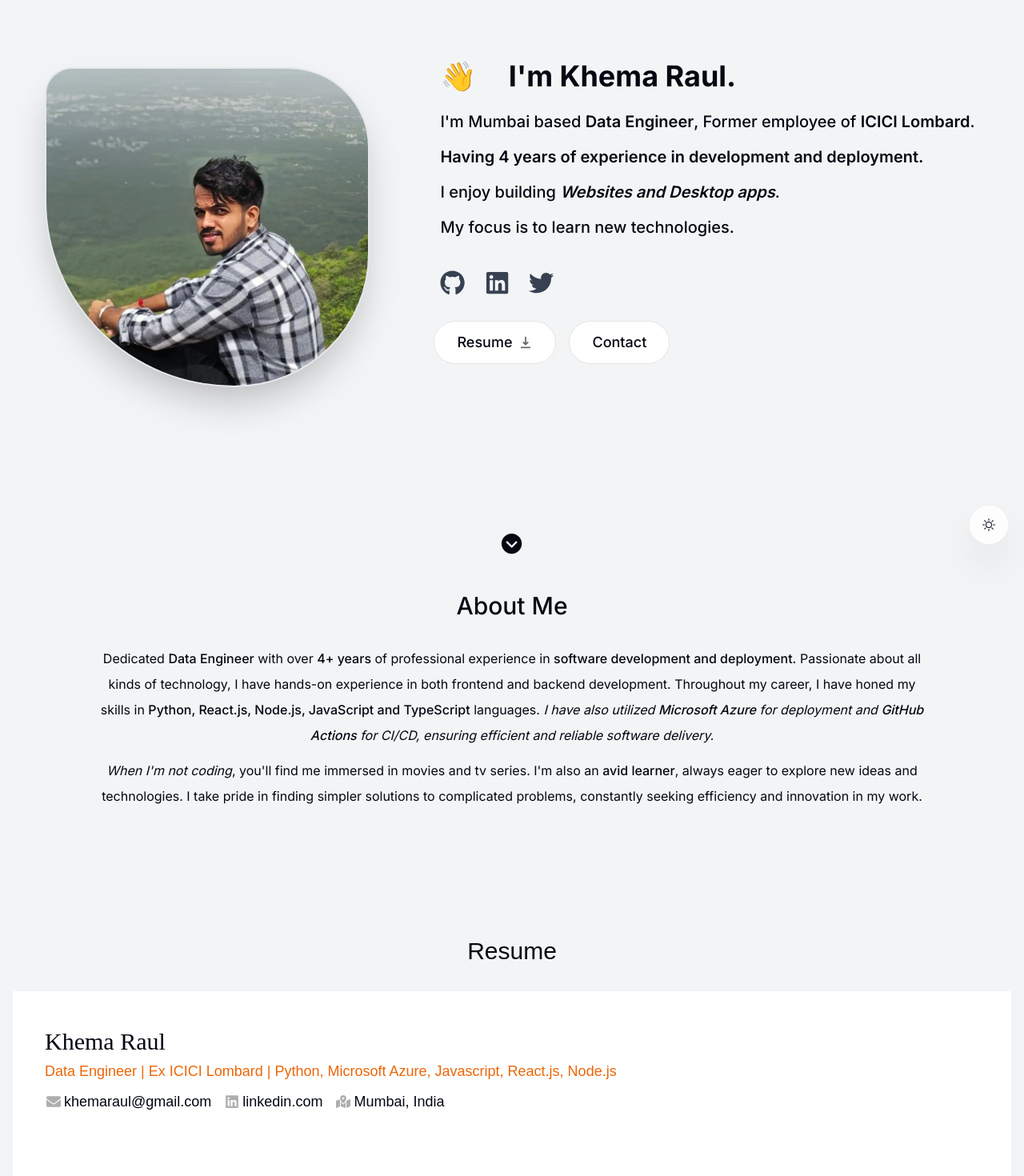
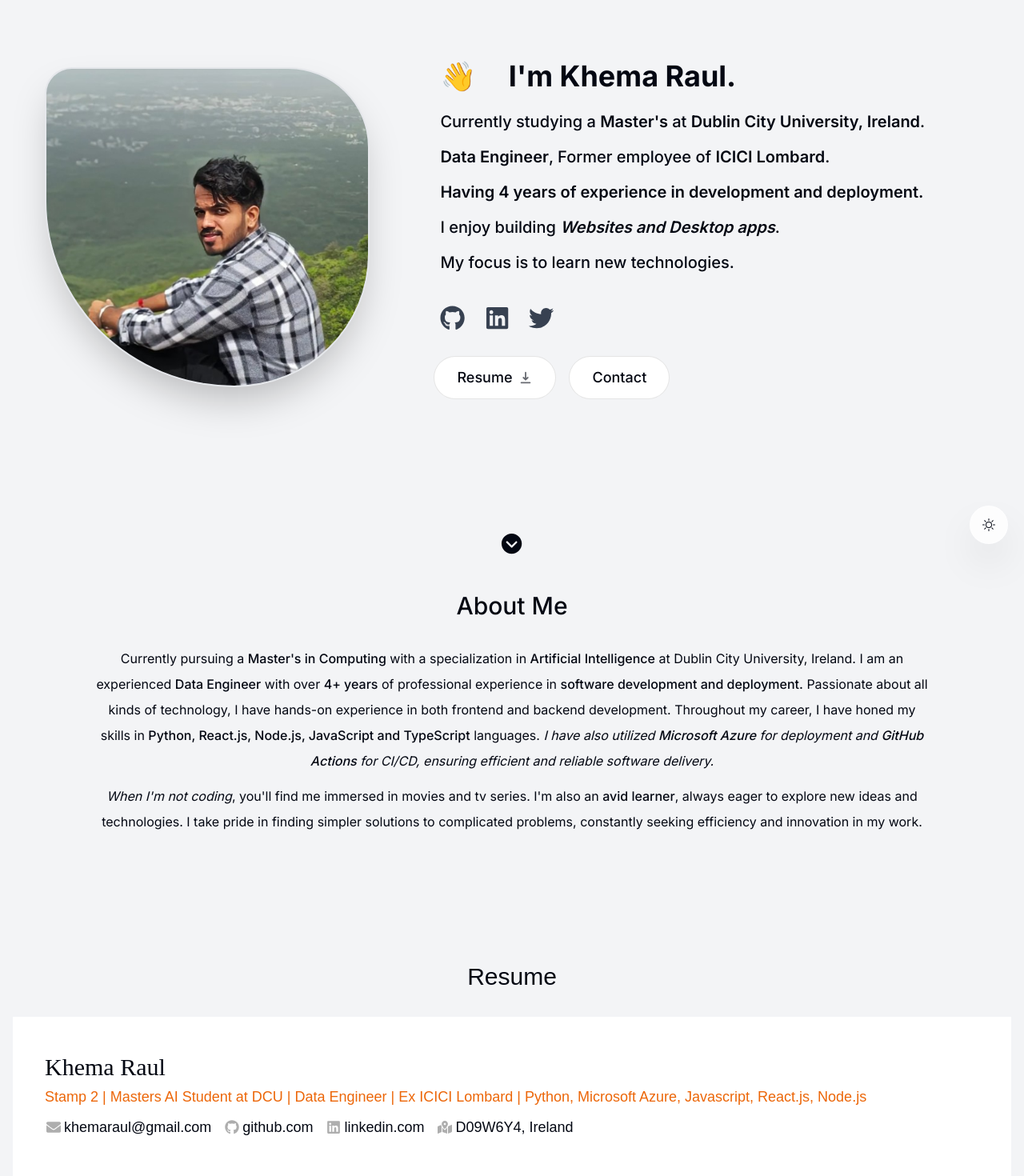
Before and after one commit to khemaraul/khemaRaulPortfolio, a Next.js app: page / in a window 1280 px wide. Shown: the part 100-1570 px from the top of the page at 80% size. Built offline with nearby package versions, Linux system fonts and the light colour scheme.

Commit message:
Updated on Sep 30

```diff
--- a/app/page.tsx
+++ b/app/page.tsx
@@ -13,7 +13,7 @@ export default function Home() {
       <About />
       <ResumeBackup />
       <Contact />
-      {/* <ConvertToPDF /> */}
+      <ConvertToPDF />
     </main>
   );
 }
--- a/components/about.tsx
+++ b/components/about.tsx
@@ -19,7 +19,8 @@ export default function About() {
     >
       <SectionHeading>About me</SectionHeading>
       <p className="mb-3">
-        Dedicated <span className="font-medium">Data Engineer</span> with over{" "}
+        Currently pursuing a <span className="font-medium">Master's in Computing</span> with a specialization in <span className="font-medium">Artificial Intelligence</span> at Dublin City University, Ireland.{" "}
+        I am an experienced <span className="font-medium">Data Engineer</span> with over{" "}
         <span className="font-medium">4+ years</span>{" "}of professional experience in{" "}
         <span className="font-medium">software development and deployment.</span>{" "}
         <span>Passionate about all kinds of technology, I have hands-on experience in both frontend and backend development.
--- a/components/intro.tsx
+++ b/components/intro.tsx
@@ -37,7 +37,8 @@ export default function Intro() {
           animate={{ opacity: 1, y: 0 }}
         >
           <div className="font-bold py-2"><span className="pr-8">👋</span> I'm Khema Raul.</div>
-          <div className="text-xl py-2"> I'm Mumbai based <span className="font-semibold">Data Engineer</span>, Former employee of <span className="font-semibold">ICICI Lombard</span>.</div>
+          <div className="text-xl py-2"> Currently studying a <span className="font-semibold">Master's </span> at <span className="font-semibold">Dublin City University, Ireland</span>.</div>
+          <div className="text-xl py-2"><span className="font-semibold">Data Engineer</span>, Former employee of <span className="font-semibold">ICICI Lombard</span>.</div>
           <div className="font-semibold text-xl py-2">Having <span className="font-semibold">4 years</span> of experience in <span className="font-semibold">development and deployment</span>.</div>
           <div className="text-xl py-2">I enjoy building  <span className="italic font-semibold">Websites and Desktop apps</span>.</div>
           <div className="text-xl py-2">My focus is to learn new technologies.</div>
--- a/components/resume-backup.tsx
+++ b/components/resume-backup.tsx
@@ -2,7 +2,7 @@
 
 import Image from "next/image";
 import React from "react";
-import { FaLinkedin, FaMapMarkedAlt, FaEnvelope, FaCalendarWeek, FaMapPin, FaCode, FaCertificate, FaStar } from "react-icons/fa";
+import { FaLinkedin, FaMapMarkedAlt, FaEnvelope, FaCalendarWeek, FaMapPin, FaCode, FaCertificate, FaGithub, FaStar } from "react-icons/fa";
 import { motion } from "framer-motion";
 import { useSectionInView } from "@/lib/hooks";
 import SectionHeading from "./section-heading";
@@ -101,18 +101,20 @@ export default function ResumeBackup() {
         animate={{ opacity: 1, y: 0 }}
       >
         <div className="text-3xl my-[5px] font-['raleway']">Khema Raul</div>
-        <div className="text-lg text-[#ec6608] my-[5px]">Data Engineer | Ex ICICI Lombard | Python, Microsoft Azure, Javascript, React.js, Node.js</div>
+        <div className="text-lg text-[#ec6608] my-[5px]">Stamp 2 | Masters AI Student at DCU | Data Engineer | Ex ICICI Lombard | Python, Microsoft Azure, Javascript, React.js, Node.js</div>
         <div className="personalInfo flex flex-row items-center text-lg my-[10px]">
             <div className="text-[#AEAEAE]"><FaEnvelope /></div>
-            <div className="alt"><a href="mailto:someone@example.com">khemaraul@gmail.com</a></div>
+            <div className="alt"><a href="mailto:khemaraul@gmail.com">khemaraul@gmail.com</a></div>
+            <div className="text-[#AEAEAE]"><FaGithub /></div>
+            <div className="alt"><a href="https://github.com/khemaraul">github.com</a></div>
             <div className="text-[#AEAEAE]"><FaLinkedin /></div>
             <div className="alt"><a href="https://www.linkedin.com/in/khema-raul-970bba15b/?originalSubdomain=in" target="_blank">linkedin.com</a></div>
             <div className="text-[#AEAEAE] max-[989px]:hidden"><FaMapMarkedAlt /></div>
-            <div className="max-[989px]:hidden">Mumbai, India</div>
+            <div className="max-[989px]:hidden">D09W6Y4, Ireland</div>
         </div>
         <div className="hidden max-[989px]:personalInfo max-[989px]:flex max-[989px]:flex-row max-[989px]:items-center max-[989px]:text-lg max-[989px]:my-[10px]">
             <div className="max-[989px]:text-[#AEAEAE] max-[989px]:mr-2"><FaMapMarkedAlt /></div>
-            <div className="max-[989px]:block">Mumbai, India</div>
+            <div className="max-[989px]:block">D09W6Y4, Ireland</div>
         </div>
       </motion.div>
       <motion.div
@@ -123,7 +125,7 @@ export default function ResumeBackup() {
         <div className="flex flex-col justify-evenly">
             <div className="flex flex-col justify-evenly mb-6">
                 <div className="text-xl text-[#AEAEAE] border-b-2 border-[#AEAEAE]">SUMMARY</div>
-                <div className="text-sm mt-4">Passionate and dedicated Data Engineer with over 4 years of professional experience in software development and deployment. I have a strong foundation in both frontend and backend development, with hands-on expertise in Python, React.js, Node.js, JavaScript, and TypeScript. My experience extends to utilizing Microsoft Azure for seamless deployments and GitHub Actions for CI/CD, ensuring efficient and reliable software delivery. I thrive on leveraging cutting-edge technology to drive impactful results and am eager to continue growing in this dynamic field.</div>
+                <div className="text-sm mt-4">Currently pursuing a Master's in Computing with a specialization in Artificial Intelligence at DCU. I am an experienced Data Engineer with 4+ years in software development and deployment, proficient in both frontend and backend technologies. My technical skill set includes Python, React.js, Node.js, JavaScript, and TypeScript, along with expertise in Microsoft Azure for cloud deployments and GitHub Actions for CI/CD pipelines. I am passionate about leveraging innovative technologies to deliver high-impact results and continually enhance software delivery processes. Eager to contribute and grow in the dynamic field of AI and software engineering.</div>
             </div>
             <div className="flex flex-col justify-evenly mb-6">
                 <div className="text-xl text-[#AEAEAE] border-b-2 border-[#AEAEAE]">EXPERIENCE</div>
@@ -147,6 +149,14 @@ export default function ResumeBackup() {
             </div>
             <div className="flex flex-col justify-evenly mb-6">
                 <div className="text-xl text-[#AEAEAE] border-b-2 border-[#AEAEAE]">EDUCATION</div>
+                <div className="text-2xl font-bold mt-6">Master's in Computing-Artificial Intelligence</div>
+                <div className="flex flex-row justify-between items-center my-4">
+                    <div className="text-md text-[#ec6608] font-bold">Dublin City University</div>
+                    <div className="flex flex-row justify-evenly mr-[18px]">
+                        <div className="flex flex-row justify-between items-center"><span className="pr-[1px]"><FaCalendarWeek /></span><span className="px-2">2024-2025</span></div>
+                        <div className="flex flex-row justify-between items-center"><span className="pr-[1px]"><FaMapPin /></span><span className="px-2">Dublin 9, Ireland</span></div>
+                    </div>
+                </div>
                 <div className="text-2xl font-bold mt-6">Bachelor of engineering Information Technology</div>
                 <div className="flex flex-row justify-between items-center my-4">
                     <div className="text-md text-[#ec6608] font-bold">Savitribai Phule Pune University</div>
@@ -203,7 +213,7 @@ export default function ResumeBackup() {
             </div>
             </div>
             <div className="flex flex-col justify-evenly mb-6">
-                <div className="text-xl text-[#AEAEAE] border-b-2 border-[#AEAEAE] py-[10px]">PASSIONS</div>
+                <div className="text-xl text-[#AEAEAE] border-b-2 border-[#AEAEAE] py-[7px]">PASSIONS</div>
                 {passions.map((item,index) => (
                 <div key={index} className="text-md grid grid-cols-[0.2fr_1.8fr] gap-2 items-start mt-4">
                     <div className="text-xl text-[#ec6608] p-[10px] m-[5px]"><FaStar /></div>
--- a/components/resume.tsx
+++ b/components/resume.tsx
@@ -97,16 +97,16 @@ export default function Resume() {
         animate={{ opacity: 1, y: 0 }}
       >
         <div className="text-4xl my-[5px] font-['raleway']">Khema Raul</div>
-        <div className="text-xl text-[#ec6608] my-[15px]">Data Engineer | Ex ICICI Lombard | Python, Microsoft Azure, Javascript, React.js, Node.js</div>
+        <div className="text-xl text-[#ec6608] my-[15px]">Stamp 2 | Masters AI Student at DCU | Data Engineer | EX-ICICI Lombard | Python, Microsoft Azure, Javascript, React.js, Node.js</div>
         <div className="personalInfo-dummy flex flex-row items-center text-xl">
             <div className="text-[#AEAEAE]"><FaEnvelope /></div>
-            <div className="alt"><a href="mailto:someone@example.com">khemaraul@gmail.com</a></div>
+            <div className="alt"><a href="mailto:khemaraul@gmail.com">khemaraul@gmail.com</a></div>
             <div className="text-[#AEAEAE]"><FaGithub /></div>
             <div className="alt"><a href="https://github.com/khemaraul">github.com</a></div>
             <div className="text-[#AEAEAE]"><FaLinkedin /></div>
             <div className="alt"><a href="https://www.linkedin.com/in/khema-raul-970bba15b/?originalSubdomain=in" target="_blank">linkedin.com</a></div>
             <div className="text-[#AEAEAE]"><FaMapMarkedAlt /></div>
-            <div className="alt">Mumbai, India</div>
+            <div className="alt">D09W6Y4, Ireland</div>
         </div>
       </motion.div>
       <motion.div
@@ -117,10 +117,10 @@ export default function Resume() {
         <div className="flex flex-col justify-evenly">
             <div className="flex flex-col justify-evenly mb-6">
                 <div className="text-xl text-[#AEAEAE] border-b-2 border-[#AEAEAE] py-[10px]">SUMMARY</div>
-                <div className="text-lg mt-4">Passionate and dedicated Data Engineer with over 4 years of professional experience in software development and deployment. I have a strong foundation in both frontend and backend development, with hands-on expertise in Python, React.js, Node.js, JavaScript, and TypeScript. My experience extends to utilizing Microsoft Azure for seamless deployments and GitHub Actions for CI/CD, ensuring efficient and reliable software delivery. I thrive on leveraging cutting-edge technology to drive impactful results and am eager to continue growing in this dynamic field.</div>
+                <div className="text-lg mt-4">Currently pursuing a Master's in Computing with a specialization in Artificial Intelligence at DCU. I am an experienced Data Engineer with 4+ years in software development and deployment, proficient in both frontend and backend technologies. My technical skill set includes Python, React.js, Node.js, JavaScript, and TypeScript, along with expertise in Microsoft Azure for cloud deployments and GitHub Actions for CI/CD pipelines. I am passionate about leveraging innovative technologies to deliver high-impact results and continually enhance software delivery processes. Eager to contribute and grow in the dynamic field of AI and software engineering.</div>
             </div>
             <div className="flex flex-col justify-evenly mb-6">
-                <div className="text-xl text-[#AEAEAE] border-b-2 border-[#AEAEAE] pt-[10px]">EXPERIENCE</div>
+                <div className="text-xl text-[#AEAEAE] border-b-2 border-[#AEAEAE] py-[10px]">EXPERIENCE</div>
                 {personalData.map((ele,index) => (
                     <div key={index}>
                         <div className="text-2xl font-bold mt-2">{ele.position}</div>
@@ -155,7 +155,7 @@ export default function Resume() {
             </div>
             </div>
             <div className="flex flex-col justify-evenly">
-            <div className="flex flex-col justify-evenly mb-[2.2rem]">
+            <div className="flex flex-col justify-evenly mb-6">
                 <div className="text-xl text-[#AEAEAE] border-b-2 border-[#AEAEAE] py-[10px]">CERTIFICATION</div>
                 <div className="text-lg flex flex-row items-center">
                     <div className="text-lg text-[#ec6608] mt-[20px] mr-[10px]"><FaCertificate /></div>
@@ -165,8 +165,16 @@ export default function Resume() {
             </div>
             <div className="flex flex-col justify-evenly mb-6">
                 <div className="text-xl text-[#AEAEAE] border-b-2 border-[#AEAEAE] py-[10px]">EDUCATION</div>
-                <div className="text-xl font-bold my-6">Bachelor of engineering Information Technology</div>
-                <div className="flex flex-row justify-between items-center my-2">
+                <div className="text-l font-bold mt-2">Master's in Computing-Artificial Intelligence</div>
+                <div className="flex flex-row justify-between items-center">
+                    <div className="text-md text-[#ec6608] font-bold">Dublin City University</div>
+                    <div className="flex flex-row justify-evenly mr-[18px]">
+                        <div className="flex flex-row justify-between items-center"><span className="mt-[18px] pr-[1px]"><FaCalendarWeek /></span><span className="px-2">2024-2025</span></div>
+                        <div className="flex flex-row justify-between items-center"><span className="mt-[18px] pr-[1px]"><FaMapPin /></span><span className="px-2">Dublin 9, Ireland</span></div>
+                    </div>
+                </div>
+                <div className="text-l font-bold mt-2">Bachelor of engineering Information Technology</div>
+                <div className="flex flex-row justify-between items-center">
                     <div className="text-md text-[#ec6608] font-bold">Savitribai Phule Pune University</div>
                     <div className="flex flex-row justify-evenly">
                         <div className="flex flex-row justify-between items-center"><span className="mt-[18px] pr-[1px]"><FaCalendarWeek /></span><span className="px-2">2015-2019</span></div>
```
